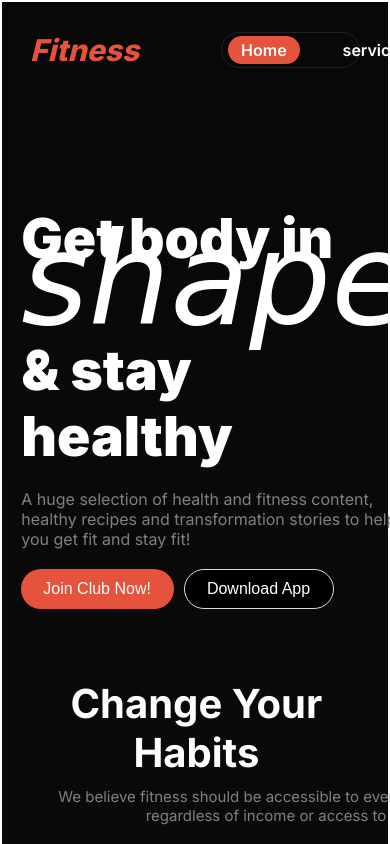
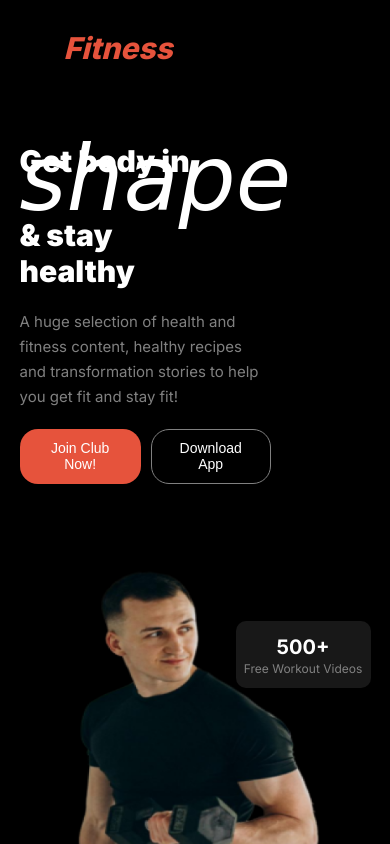
Before and after one commit to Tonmoy-1/My-2nd-Assignment-B10, a plain HTML site: page index.html in a window 390 px wide. Shown: the top 844 px of the page. Drawn offline with Linux system fonts and the light colour scheme; a web font is replaced by a local one.

Commit message:
1st commit for mobile responsive

```diff
--- a/index.html
+++ b/index.html
@@ -5,6 +5,7 @@
     <meta name="viewport" content="width=device-width, initial-scale=1.0" />
     <title>My 2nd Assignment-Tonmoy</title>
     <link rel="stylesheet" href="style.css" />
+    <link rel="stylesheet" href="mobile.css">
   </head>
   <body>
     <!-- navbar start here -->
@@ -18,6 +19,9 @@
             <li>Contact</li>
             <li>About</li>
           </ul>
+        </div>
+        <div class="ham">
+
         </div>
       </nav>
     </header>
--- /dev/null
+++ b/mobile.css
@@ -0,0 +1,58 @@
+@media screen and (max-width:576px) {
+
+  .menu {
+   display: none;
+   margin-bottom: 30px
+  }
+  .hero-container {
+    width: 90%;
+    display: flex;
+    flex-direction: column;
+    margin: 0 auto;
+  }
+  .hero-left h2 {
+    color: white;
+    font-size: 30px;
+    font-weight: 900;
+    line-height: normal;
+
+  }
+  #shape {
+    font-family: "Italianno", cursive;
+    font-size: 90px;
+    font-style: italic;
+    font-weight: 200;
+    margin-right: 12px;
+  }
+
+  .hero-left p {
+    color: gray;
+    margin: 20px 0px;
+    font-size: 15px;
+    line-height: 25px;
+  }
+
+  .btn {
+    padding: 10px 16px 11px 16px;
+        border: none;
+        border-radius: 18px;
+        font-size: 14px;
+  }
+  .hero2-btn {
+    border: 1px solid gray;
+  }
+  .hero-right img {
+    width: 283px;
+    height: 419px;
+    filter: brightness(100%);
+    position: relative;
+}
+.box1 {
+  width: 135px;
+  height: 67px;
+  position: absolute;
+  margin: -356px 0px 0px 182px;
+  border-radius: 10px;
+}
+
+}
--- a/style.css
+++ b/style.css
@@ -3,20 +3,20 @@
 
 body {
   font-family: "Inter", sans-serif;
-  background-color: rgb(28, 2, 113);
   background-color: black;
-  background: linear-gradient(
+  /* background: linear-gradient(
     180deg,
     rgba(0, 0, 0, 0.97),
     rgba(3, 3, 3, 0.94) 100%
-  );
-  border: 2px solid white;
+  ); */
+  /* border: 2px solid white; */
 }
 
 * {
   margin: 0 auto;
   padding: 0;
   max-width: 1100px;
+  /* max-width: 1200vw; */
   box-sizing: border-box;
 }
 
@@ -328,7 +328,6 @@ td {
   background: rgb(34, 34, 34);
   margin: 0 auto;
   width: 100%;
-  /* border: 2px solid red; */
   padding: 50px 15px;
   margin-top: 50px;
 }
```
